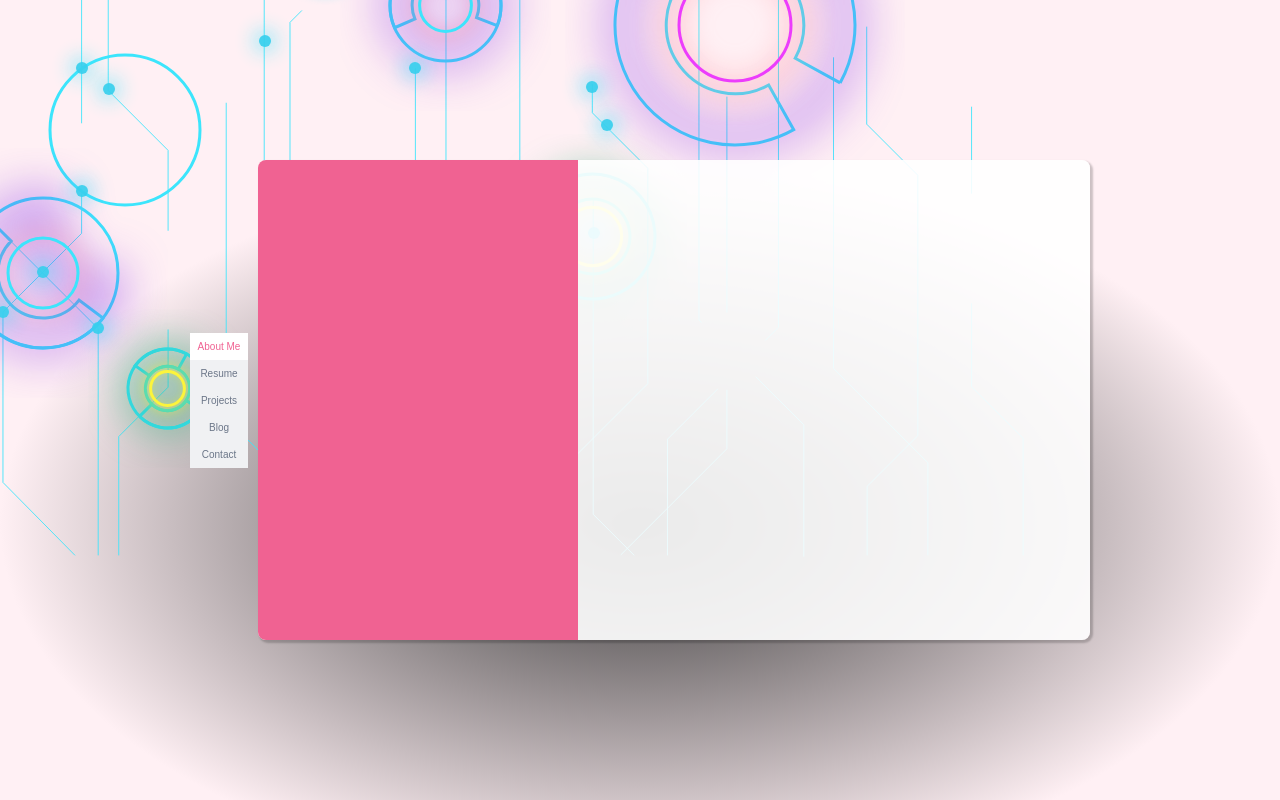
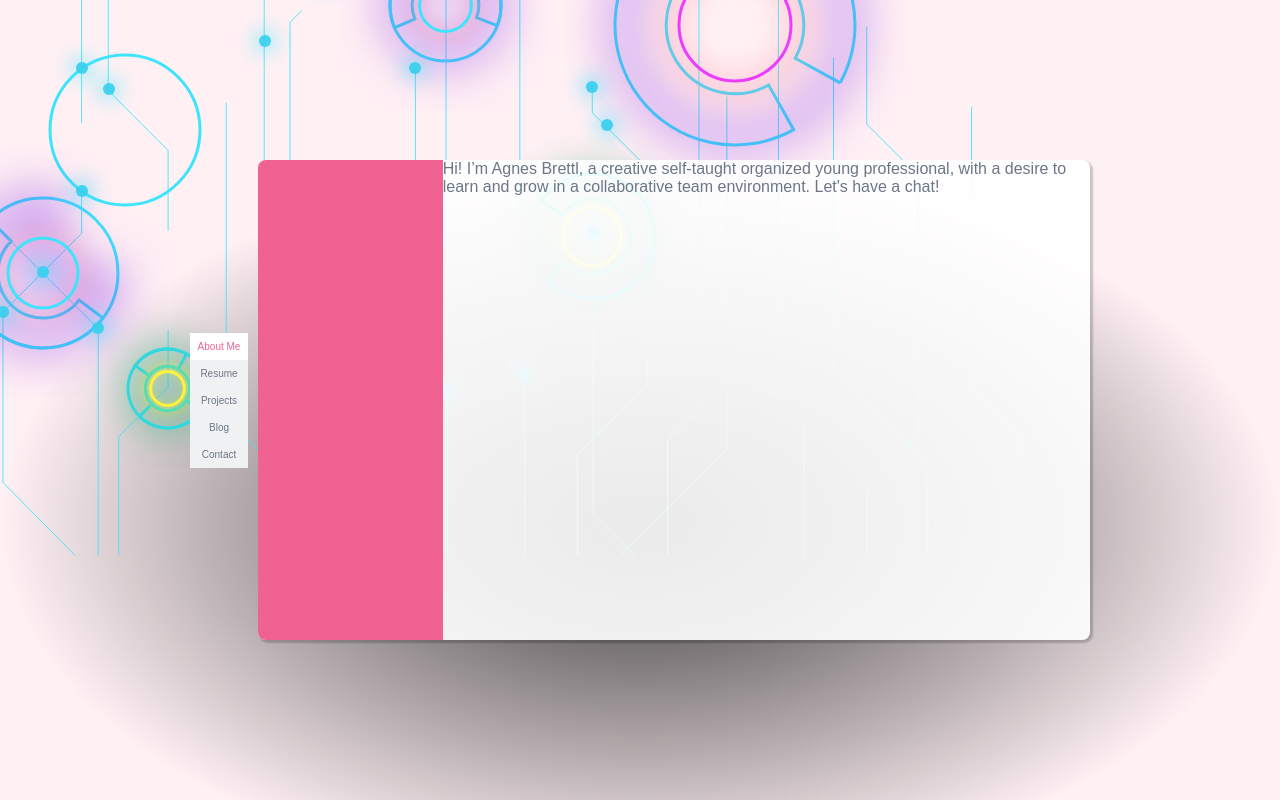
Before and after one commit to brettl1991/Portfolio-01, a Next.js app: page / in a window 1280 px wide. Built offline with nearby package versions, Linux system fonts and the light colour scheme.

Commit message:
invoke data

```diff
--- a/src/app/about/page.tsx
+++ b/src/app/about/page.tsx
@@ -1,7 +1,15 @@
 "use client";
 
+import { dataText } from "@/data";
+
 const About = () => {
-  return <div>About</div>;
+  // console.log("Json jhg:", JSON.stringify(dataText));
+
+  return (
+    <div>
+      <div>{dataText.about.head.text}</div>
+    </div>
+  );
 };
 
 export default About;
--- a/src/app/page.tsx
+++ b/src/app/page.tsx
@@ -1,5 +1,11 @@
 "use client";
 
+import About from "./about/page";
+
 export default function Home() {
-  return <></>;
+  return (
+    <>
+      <About />
+    </>
+  );
 }
```
